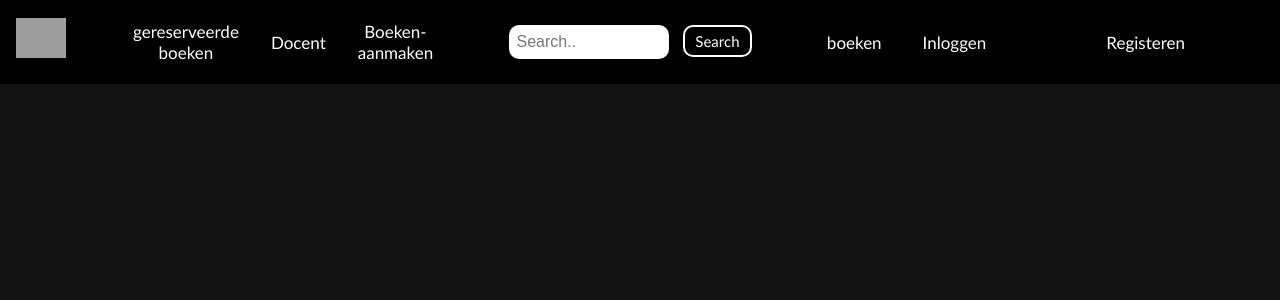
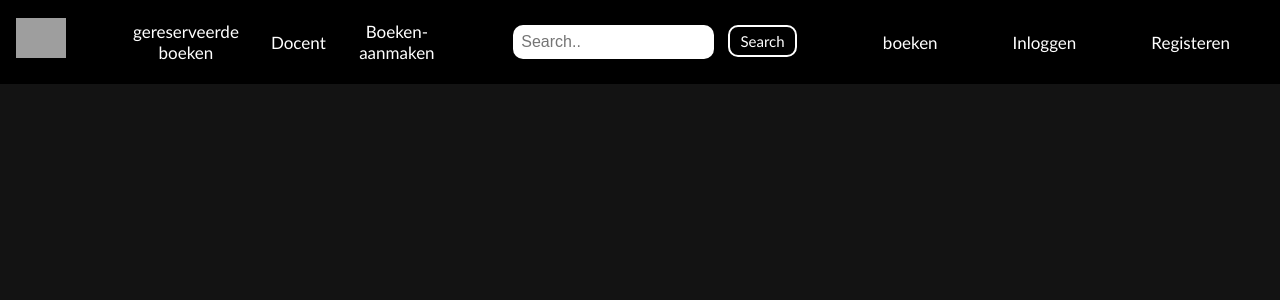
Before and after one commit to Techniek-College-Rotterdam-PAL/p7-bibliotheek-project-7-aaron-vasco-ramino, a PHP site: page /nav_docent.php in a window 1280 px wide. Shown: the top 300 px of the page. Run offline with PHP 8.4, Linux system fonts and the light colour scheme; grey boxes are pictures that could not be loaded.

Commit message:
nav fixes and addon

```diff
--- a/Code/main.css
+++ b/Code/main.css
@@ -75,13 +75,13 @@ li a {
   padding-right: 70px;
 }
 .searchbar-docent {
-  padding-right: 15px;
+  padding-right: 35px;
   padding-top: 8px;
-  width: 60%;
+  width: 44%;
   padding: 20px;
 }
 .searchbar-docent input[type="search"] {
-  width: 50%;
+  width: 55%;
   border: none;
   padding: 0.5rem;
   font-size: 1rem;
@@ -93,7 +93,7 @@ li a {
   font-family: "Trebuchet MS", "Lucida Sans Unicode", "Lucida Grande",
     "Lucida Sans", Arial, sans-serif;
   font-size: 17px;
-  padding-right: 45px;
+  padding-right: 20px;
 }
 
 .nav_page_link-login-docent {
@@ -101,7 +101,7 @@ li a {
     "Lucida Sans", Arial, sans-serif;
   font-size: 17px;
   padding: 25px;
-  padding-right: 95px;
+  padding-right: 50px;
 }
 .nav_page_link-docent {
   font-family: "Trebuchet MS", "Lucida Sans Unicode", "Lucida Grande",
@@ -151,9 +151,9 @@ div.searchresults-docent {
   border-radius: 12px;
   border-color: white;
   position: absolute;
-  margin-left: 120px;
-  margin-top: 23px;
-  width: 22%;
+  margin-left: 78px;
+  margin-top: 20px;
+  width: 20.7%;
   display: flex;
   justify-content: flex-start;
   flex-direction: column;
@@ -308,7 +308,7 @@ div.book_container {
   display: inline-flex;
   width: 250px;
   margin: 10px;
- margin-top:20px ;
+  margin-top: 20px;
   border: 1px solid #ccc;
   padding: 10px;
   color: white;
@@ -320,8 +320,8 @@ div.book_container {
 
 /* BOOKS AVAILABLE  */
 
-button.button_update_available{
-  border-radius:5px ;
+button.button_update_available {
+  border-radius: 5px;
   border-color: white;
   background-color: black;
   color: white;
@@ -329,22 +329,20 @@ button.button_update_available{
   font-size: 15px;
   font-family: "Trebuchet MS", "Lucida Sans Unicode", "Lucida Grande",
     "Lucida Sans", Arial, sans-serif;
-    padding: 7px 10px;
-    margin-top:20px ;
+  padding: 7px 10px;
+  margin-top: 20px;
 }
-
 
 /* BOOKS AVAILABLE END */
 
 /* STUDENT_RESERVED */
-form.delete_reserved{
+form.delete_reserved {
   display: flex;
   justify-content: center;
   flex-direction: column;
   align-items: center;
   font-family: "Trebuchet MS", "Lucida Sans Unicode", "Lucida Grande",
     "Lucida Sans", Arial, sans-serif;
-
 }
 
 .student_reserved {
@@ -361,23 +359,22 @@ form.delete_reserved{
   gap: 15px;
 }
 
-div.succes_section{
+div.succes_section {
   display: flex;
- justify-content: flex-start;
- flex-direction: column;
+  justify-content: flex-start;
+  flex-direction: column;
   font-family: "Trebuchet MS", "Lucida Sans Unicode", "Lucida Grande",
     "Lucida Sans", Arial, sans-serif;
-    color: white;
+  color: white;
   margin-top: 50px;
-  margin-left:10px ;
-
+  margin-left: 10px;
 }
-div.succes{
+div.succes {
   font-size: 20px;
-  margin-bottom:20px ;
+  margin-bottom: 20px;
 }
 
-a.back_reserved{
+a.back_reserved {
   padding: 7px 10px;
   border-style: solid;
   border-radius: 10px;
@@ -387,8 +384,7 @@ a.back_reserved{
   cursor: pointer;
   font-size: 15px;
   text-decoration: none;
-  width:140px ;
-
+  width: 140px;
 }
 
 .search-button-reserve {
@@ -406,7 +402,6 @@ a.back_reserved{
 }
 
 /* STUDENT_RESERVED END */
-
 
 /*MAIN PAGE */
 
--- a/Code/nav_docent.php
+++ b/Code/nav_docent.php
@@ -21,11 +21,11 @@
                         search: searchTerm
                     },
                     success: function(response) {
-                        $('#search-results').html(response);
+                        $('#search-results-docent').html(response);
                     }
                 });
             } else {
-                $('#search-results').html('');
+                $('#search-results-docent').html('');
             }
         });
     });
@@ -52,11 +52,11 @@
             <form class="searchbar-docent" id="searchform" name="searchform" method="post" action="search.php">
                 <input type="search" name="search" id="search" placeholder="Search..">
                 <input type="submit" value="Search" class="search-button">
-                <div class="searchresults-docent" id="search-results"></div>
+                <div class="searchresults-docent" id="search-results-docent"></div>
             </form>
 
             <li>
-                <a class="nav_page_link-docent" href="books_available.php">boeken</a>
+                <a class="nav_page_link-login-docent" href="books_available.php">boeken</a>
 
             <li>
                 <a class="nav_page_link-login-docent" href="login.php">Inloggen</a>
```
